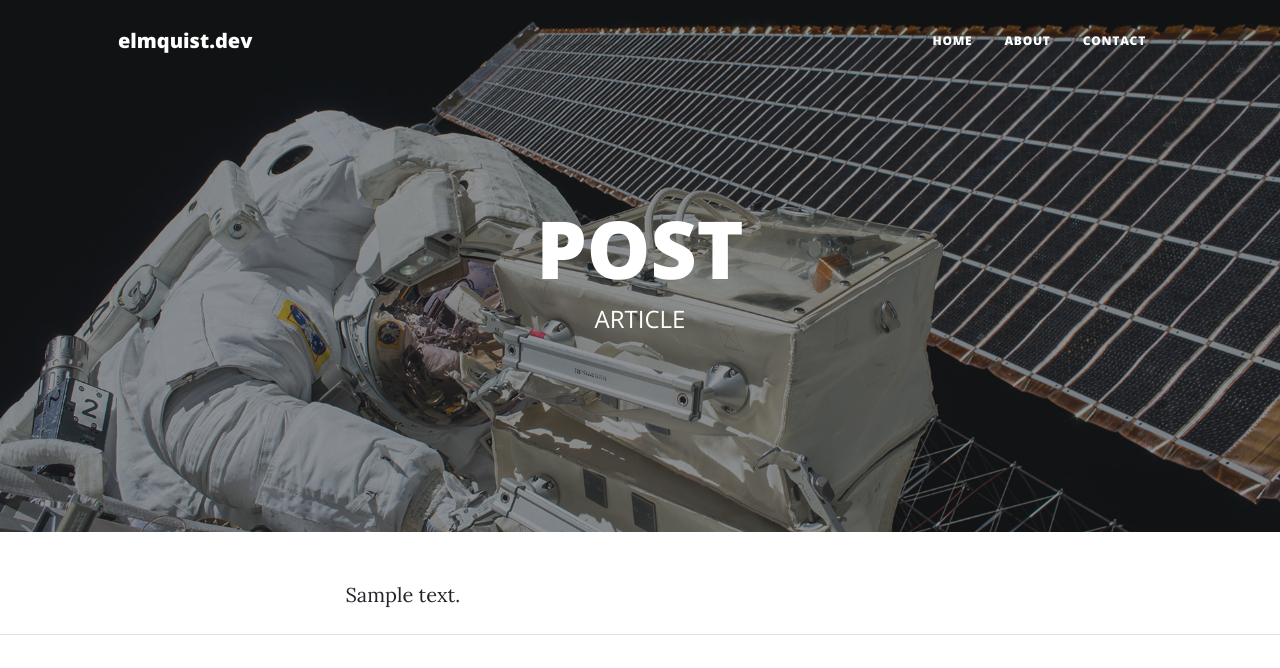
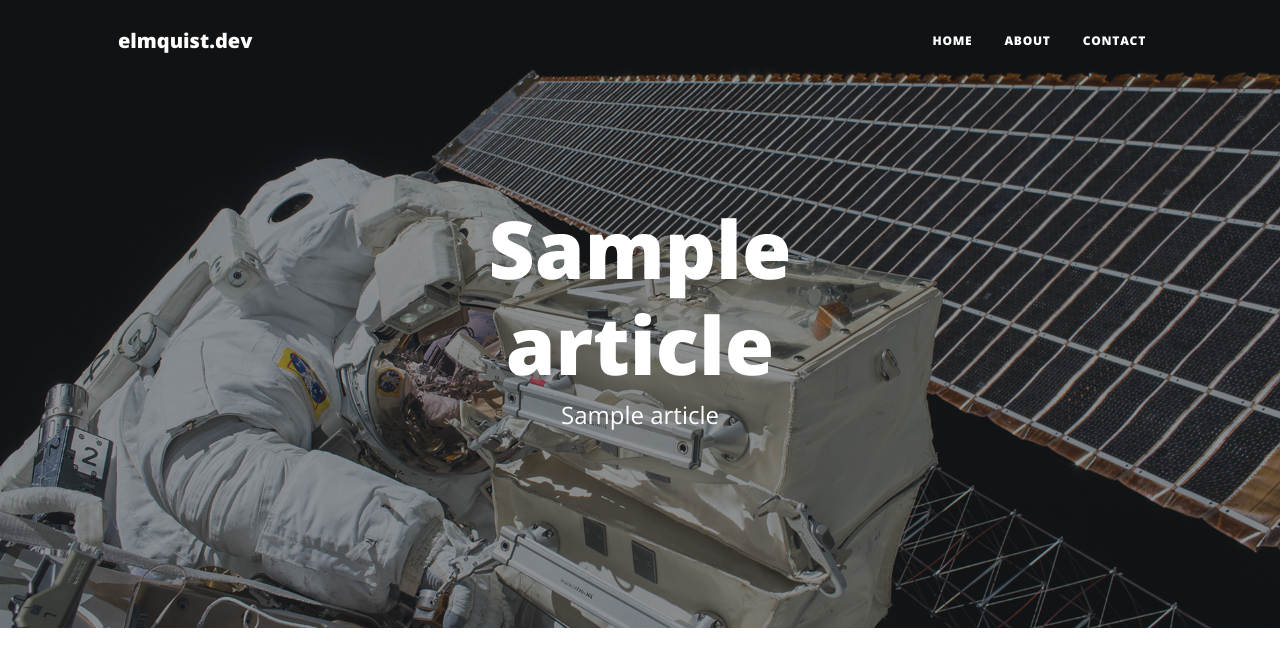
Before and after one commit to elmq0022/blog, a Django app: page /articles/1/ in a window 1280 px wide. Shown: the top 668 px of the page. Run offline with Django 5.2, Linux system fonts and the light colour scheme; tables that the repository leaves empty hold one stand-in row (values such as "Sample post"); parts of the project's set-up code (start-up, migrations or seed data) failed here and were passed over; some libraries are stand-ins or nearby versions.

Commit message:
Fix title and subtitle on blog/post template

```diff
--- a/apps/blog/templates/blog/post.html
+++ b/apps/blog/templates/blog/post.html
@@ -1,8 +1,8 @@
 {% extends "base.html" %}
 {% load static %}
 
-{% block page_title %} POST {% endblock %}
-{% block page_subtitle %} ARTICLE {% endblock %}
+{% block page_title %} {{ article.title }} {% endblock %}
+{% block page_subtitle %} {{ article.subtitle }} {% endblock %}
 {% block page_image %}{% static 'assets/img/post-bg.jpg' %}{% endblock %}
 
 {% block content %}
```
